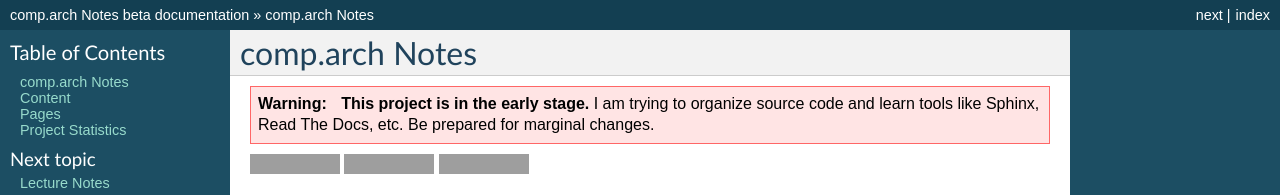
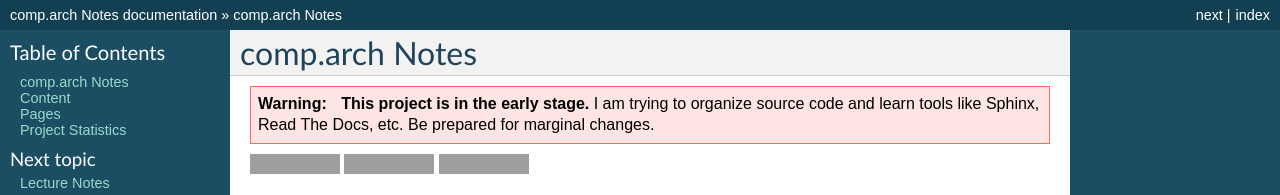
Before and after one commit to alperyazar/comp.arch-notes, a Sphinx documentation site: the page built from docs/index.rst, in a window 1280 px wide and 900 px high. Shown: the top 195 px of the window. Built offline with Sphinx 7.4.7, drawn with Linux system fonts in a browser that asks for light colours; some of the changed text lies outside the part shown; grey boxes are pictures that could not be loaded.

Commit message:
remove beta tag

```diff
--- a/docs/conf.py
+++ b/docs/conf.py
@@ -25,9 +25,9 @@ copyright = '2019, Alper YAZAR and CONTRIBUTORS'
 author = 'Alper YAZAR and CONTRIBUTORS'
 
 # The short X.Y version
-version = 'beta'
+version = ''
 # The full version, including alpha/beta/rc tags
-release = 'beta'
+release = ''
 
 
 # -- General configuration ---------------------------------------------------
```
